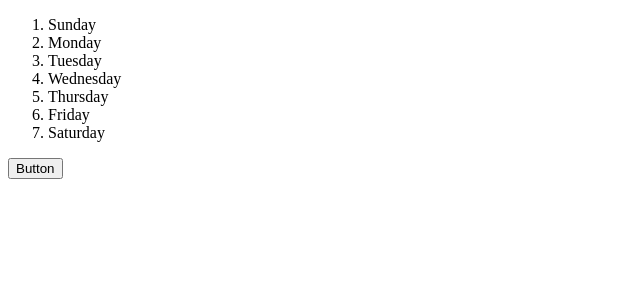
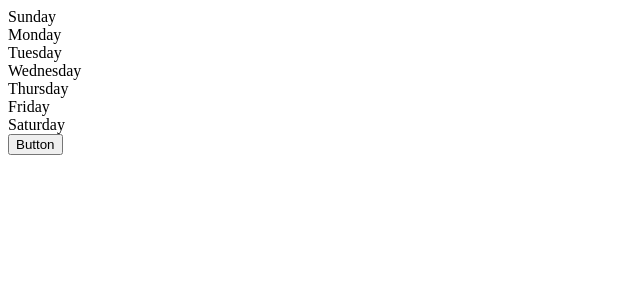
Before and after one commit to madhurabhujbal/simpleList-VueJS, a Vue app: page / in a window 1280 px wide. Shown: the top 300 px of the page, without its empty margins (0-640 px from the left). Built offline with nearby package versions, Linux system fonts and the light colour scheme.

Commit message:
Pass listItem to weekday component instead of just its title

```diff
--- a/src/App.vue
+++ b/src/App.vue
@@ -1,8 +1,6 @@
 <template>
 <div>
-  <ol>
-    <WeekDay v-for="(item, id) in listItems" v-bind:key='id' v-bind:day="item.title" />
-  </ol>
+    <WeekDay v-for="(item, id) in listItems" v-bind:key='id' v-bind:weekday="item" />
   <button @click="buttonClicked">Button</button>
 </div>
 </template>
@@ -15,13 +13,13 @@ export default {
   data() {
     return {
       listItems: [
-        {id: 1, title: "Sunday"},
-        {id: 2, title: "Monday"},
-        {id: 3, title: "Tuesday"},
-        {id: 4, title: "Wednesday"},
-        {id: 5, title: "Thursday"},
-        {id: 6, title: "Friday"},
-        {id: 7, title: "Saturday"}
+        {id: 1, day: "Sunday"},
+        {id: 2, day: "Monday"},
+        {id: 3, day: "Tuesday"},
+        {id: 4, day: "Wednesday"},
+        {id: 5, day: "Thursday"},
+        {id: 6, day: "Friday"},
+        {id: 7, day: "Saturday"}
       ]
     }
   },
--- a/src/components/WeekDay.vue
+++ b/src/components/WeekDay.vue
@@ -1,11 +1,13 @@
 <template>
-      <li> {{day}} </li>
+  <div>
+      {{weekday.day}}
+  </div>
 </template>
 
 <script>
 export default {
     name: 'WeekDay',
-    props: ['day'],
+    props: ['weekday'],
 
 }
 </script>
```
